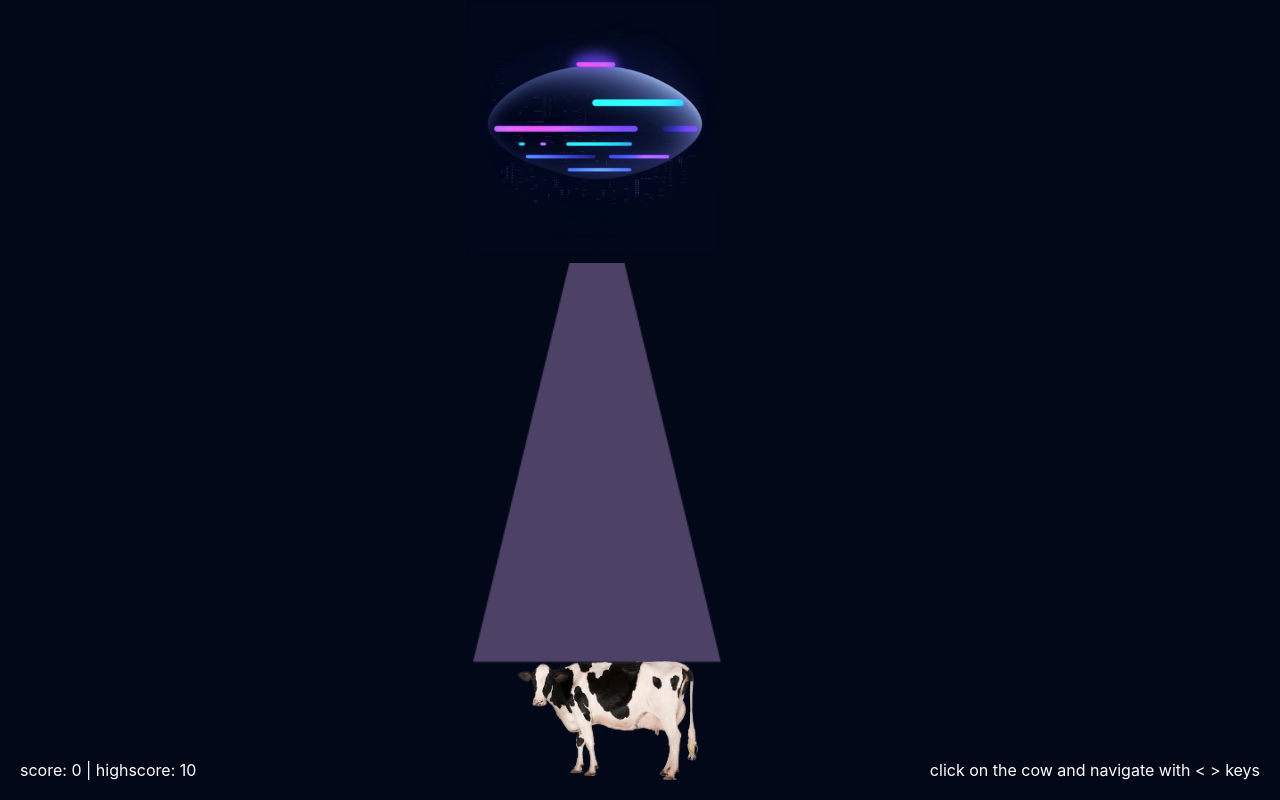
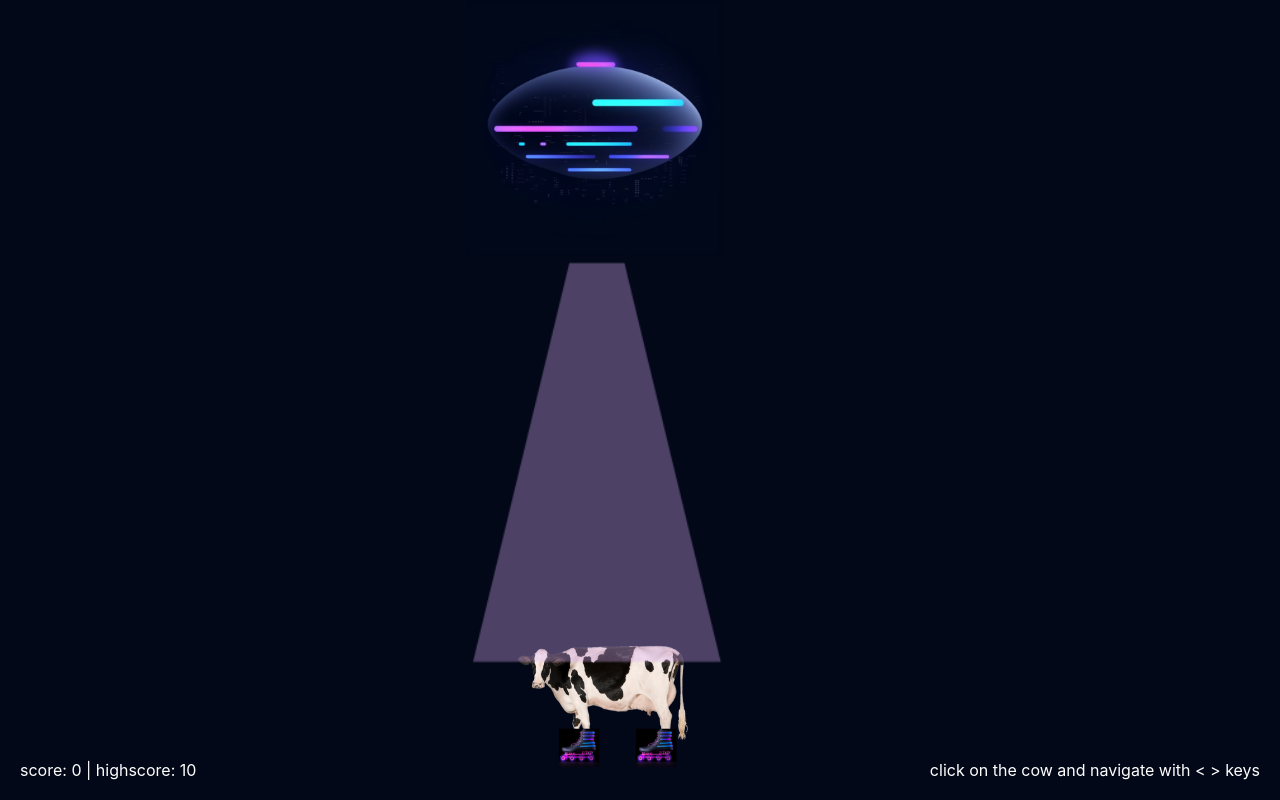
Before and after one commit to moskalyk/ufo-cow-flee-game, a React (Create React App) app: page / in a window 1280 px wide. Built offline with nearby package versions, Linux system fonts and the light colour scheme.

Commit message:
added roller blades

```diff
--- a/src/App.tsx
+++ b/src/App.tsx
@@ -3,7 +3,7 @@ import logo from './logo.svg';
 import './App.css';
 import ufo from './ufo.png'
 import ray from './ray.png'
-import cow from './cow.png'
+import cow from './cow_with_rollerblades.png'
 
 function getRandomValue() {
   return Math.floor(Math.random() * (520 - (-520) + 1) + (-520));
@@ -72,6 +72,7 @@ function UfoSky(props: any) {
         rayTeleport ?
         <img src={ray}
         style={{
+          zIndex: 100,
           width: "20vw",
           position: "absolute",
           left: `${position}px`,
```
Also changed, not shown: src/cow_with_rollerblades.png (added).
